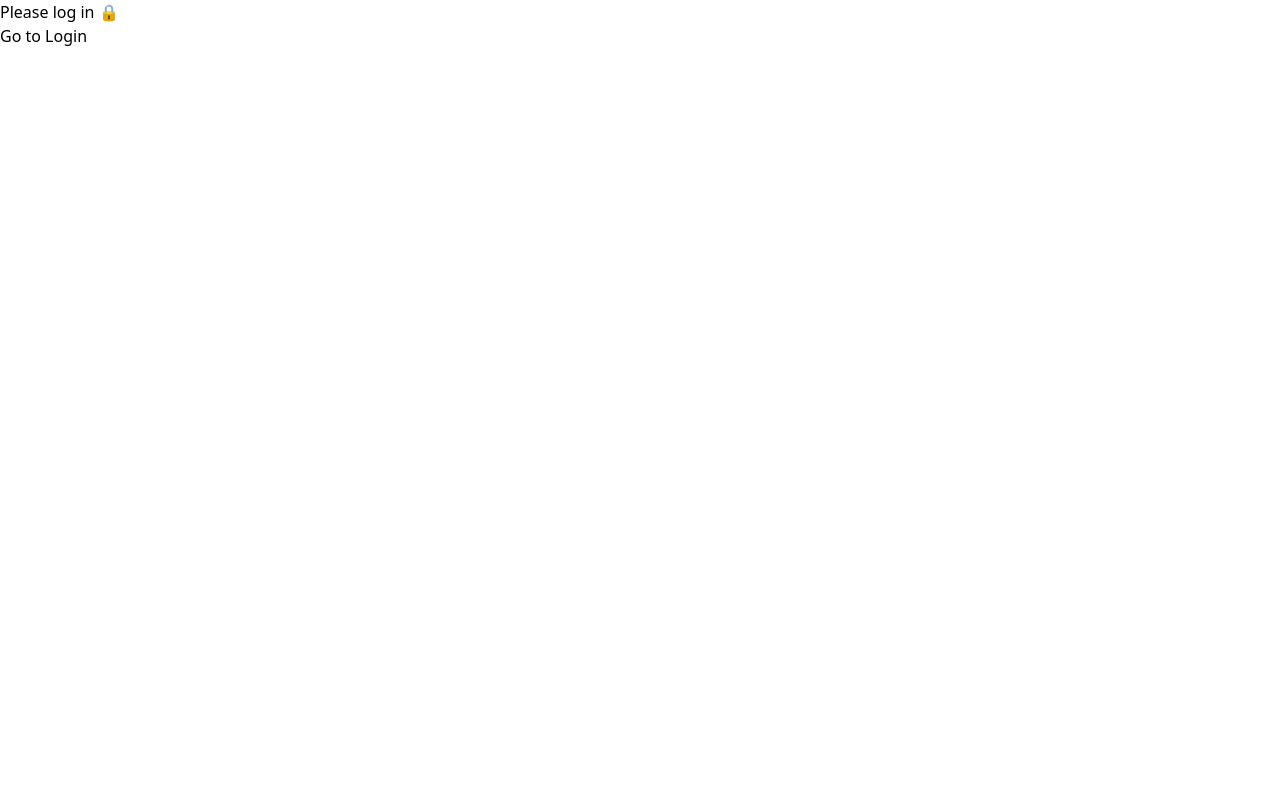
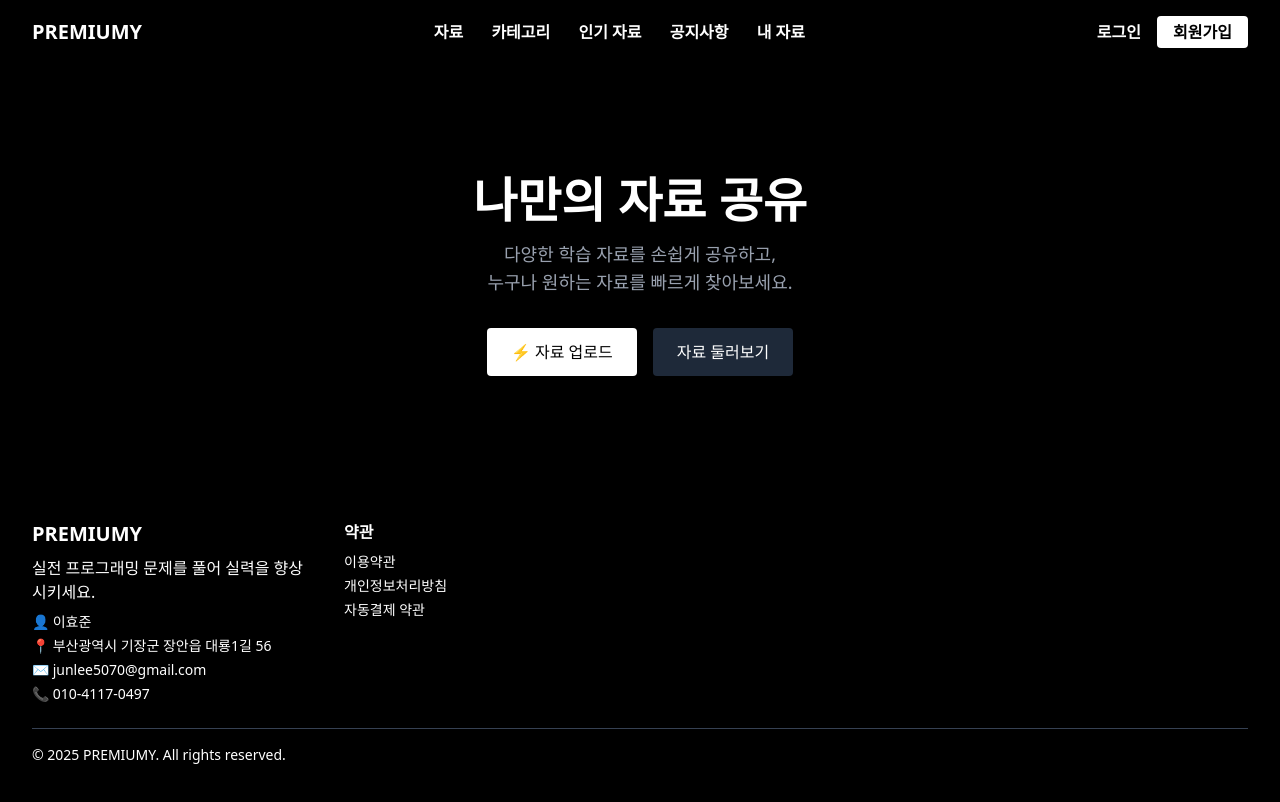
Before and after one commit to HP657/PREMIUMY, a SvelteKit app in the folder FrontEnd/: page / in a window 1280 px wide. Shown: the top 802 px of the page. Built offline with nearby package versions, Linux system fonts and the light colour scheme; no server answers.

Commit message:
✨ feat: Set default header and footer for the website

```diff
--- a/FrontEnd/src/app.css
+++ b/FrontEnd/src/app.css
@@ -1 +1,5 @@
 @import "tailwindcss";
+
+body {
+    background-color: black
+}
--- /dev/null
+++ b/FrontEnd/src/components/HeroSection.svelte
@@ -0,0 +1,18 @@
+<section class="bg-black text-center text-white py-24 px-6">
+    <h1 class="text-4xl md:text-5xl font-extrabold mb-4">
+        나만의 자료 공유
+    </h1>
+    <p class="text-lg text-gray-400 max-w-2xl mx-auto mb-8">
+        다양한 학습 자료를 손쉽게 공유하고, <br />
+        누구나 원하는 자료를 빠르게 찾아보세요.
+    </p>
+
+    <div class="flex justify-center gap-4">
+        <button class="flex items-center gap-2 bg-white text-black px-6 py-3 rounded hover:bg-gray-200 transition">
+            <span>⚡ 자료 업로드</span>
+        </button>
+        <button class="bg-gray-800 text-white px-6 py-3 rounded hover:bg-gray-700 transition">
+            자료 둘러보기
+        </button>
+    </div>
+</section>
--- a/FrontEnd/src/components/LogoutButton.svelte
+++ b/FrontEnd/src/components/LogoutButton.svelte
@@ -1,17 +1,13 @@
 <script lang="ts">
-    import { goto } from "$app/navigation";
-    import api from "$lib/api";
+    import { logout } from '$lib/api';
+    import { goto } from '$app/navigation';
+    export let setUser: (u: null) => void;
 
-
-    async function logout() {
-    try {
-        await api.post('/auth/logout');
+    async function handleLogout() {
+        await logout();
+        setUser(null);
         goto('/login');
-    } catch (error) {
-        alert('Logout failed. Please try again.');
     }
-    }
-
 </script>
 
-<button on:click={logout}>Logout</button>
+<button onclick={handleLogout}>로그아웃</button>
--- a/FrontEnd/src/lib/api.ts
+++ b/FrontEnd/src/lib/api.ts
@@ -1,11 +1,11 @@
 import axios from 'axios';
+import {goto} from "$app/navigation";
 
 const api = axios.create({
   baseURL: 'http://localhost:3000/api',
   withCredentials: true,
 });
 
-export default api;
 
 export async function checkAuth() {
   const res = await api.get('/auth/protected');
@@ -15,8 +15,18 @@ export async function checkAuth() {
 export async function getUserProfile() {
   try {
     const res = await api.get('/user/info');
+    console.log(res.data);
     return res.data;
   } catch (error) {
     return null;
   }
 }
+
+export async function logout() {
+  try {
+    await api.post('/auth/logout');
+    goto('/');
+  } catch (error) {
+    alert('Logout failed. Please try again.');
+  }
+}
--- /dev/null
+++ b/FrontEnd/src/lib/types/user.ts
@@ -0,0 +1,10 @@
+export interface User {
+    id: number;
+    email: string;
+    userName: string;
+    provider: string;
+    socialId: string;
+    nickname: string;
+    createdAt: string;
+    updatedAt: string;
+}
--- /dev/null
+++ b/FrontEnd/src/routes/+error.svelte
@@ -0,0 +1,11 @@
+<script lang="ts">
+    import { page } from '$app/state';
+</script>
+
+<div class="min-h-screen flex flex-col items-center justify-center bg-black text-white text-center">
+    <h1 class="text-6xl font-bold mb-4 text-white">{page.status}</h1>
+    <p class="text-lg mb-8">{page.error?.message || 'Page not found'}</p>
+    <a href="/" class="bg-white text-black px-6 py-3 rounded hover:bg-gray-200 transition">
+        Go Home
+    </a>
+</div>
--- a/FrontEnd/src/routes/+layout.svelte
+++ b/FrontEnd/src/routes/+layout.svelte
@@ -1,5 +1,89 @@
-<script>
-  let { children } = $props();
-  import "../app.css";
+<script lang="ts">
+    import "../app.css";
+    import { goto } from '$app/navigation';
+    import type { User } from '$lib/types/user';
+    import LogoutButton from "../components/LogoutButton.svelte";
+
+    export let data: { user: User | null };
+
+    let user = data.user;
+
+    function setUser(u: null) {
+        user = u;
+    }
 </script>
-{@render children()}
+
+
+<div class="min-h-screen flex flex-col">
+    <nav class="fixed top-0 left-0 w-full z-50 bg-black text-white px-8 py-4 flex justify-between items-center shadow">
+        <button
+                class="flex items-center font-bold text-xl bg-transparent border-0 cursor-pointer"
+                onclick={() => goto('/')}
+        >
+            PREMIUMY
+        </button>
+
+        <div class="space-x-6 font-semibold">
+            <button class="hover:text-gray-300" onclick={() => goto('/resources')}>자료</button>
+            <button class="hover:text-gray-300" onclick={() => goto('/categories')}>카테고리</button>
+            <button class="hover:text-gray-300" onclick={() => goto('/ranking')}>인기 자료</button>
+            <button class="hover:text-gray-300" onclick={() => goto('/notices')}>공지사항</button>
+            <button class="hover:text-gray-300" onclick={() => goto('/my-resources')}>내 자료</button>
+        </div>
+
+
+        <div class="space-x-3">
+            {#if user}
+                <span>{user.userName}님 환영합니다!</span>
+                <LogoutButton {setUser} />
+            {:else}
+                <button class="hover:text-gray-300 font-semibold" onclick={() => goto('/login')}>로그인</button>
+                <button class="bg-white text-black px-4 py-1 rounded hover:bg-gray-200 transition font-semibold" onclick={() => goto('/signup')}>
+                    회원가입
+                </button>
+            {/if}
+
+
+
+        </div>
+    </nav>
+
+    <main class="flex-1 pt-20">
+        <!--{@render children()}-->
+        <slot />
+    </main>
+
+
+    <footer class="bg-black text-white px-8 py-12">
+        <div class="max-w-7xl mx-auto grid grid-cols-1 md:grid-cols-4 gap-8">
+            <div class="space-y-2">
+                <h2 class="text-xl font-bold">PREMIUMY</h2>
+                <p>실전 프로그래밍 문제를 풀어 실력을 향상시키세요.</p>
+                <ul class="space-y-1 text-sm">
+                    <li>👤 이효준</li>
+                    <li>📍 부산광역시 기장군 장안읍 대룡1길 56</li>
+                    <li>✉ junlee5070@gmail.com</li>
+                    <li>📞 010-4117-0497</li>
+                </ul>
+            </div>
+
+            <div class="space-y-2">
+                <h3 class="font-semibold">약관</h3>
+                <ul class="space-y-1 text-sm">
+                    <li>이용약관</li>
+                    <li>개인정보처리방침</li>
+                    <li>자동결제 약관</li>
+                </ul>
+            </div>
+        </div>
+
+        <div class="mt-6 border-t border-gray-700 pt-4 text-sm flex justify-between items-center">
+            <p>© 2025 PREMIUMY. All rights reserved.</p>
+            <div class="space-x-4 flex">
+                <a href="#"><svg class="w-5 h-5">...</svg></a>
+                <a href="#"><svg class="w-5 h-5">...</svg></a>
+                <a href="#"><svg class="w-5 h-5">...</svg></a>
+            </div>
+        </div>
+    </footer>
+</div>
--- /dev/null
+++ b/FrontEnd/src/routes/+layout.ts
@@ -0,0 +1,8 @@
+import { browser } from '$app/environment';
+import { getUserProfile } from '$lib/api';
+
+export const load = async () => {
+    if (!browser) return { user: null };
+    const user = await getUserProfile();
+    return { user };
+};
--- a/FrontEnd/src/routes/+page.svelte
+++ b/FrontEnd/src/routes/+page.svelte
@@ -1,23 +1,5 @@
 <script lang="ts">
-    import { goto } from '$app/navigation';
-    import { checkAuth, getUserProfile } from '$lib/api';
-  import { onMount } from 'svelte';
-    import LogoutButton from '../components/LogoutButton.svelte';
-
-  let user = null;
-  let isAuthenticated = false;
-
-  onMount(async () => {
-    user = await getUserProfile();
-    console.log(user)
-    isAuthenticated = await checkAuth();
-  });
+import HeroSection from "../components/HeroSection.svelte";
 </script>
 
-{#if isAuthenticated}
-  <h1>Welcome! ✅</h1>
-  <LogoutButton />
-{:else}
-  <h1>Please log in 🔒</h1>
-  <button on:click={() => goto('/login')}>Go to Login</button>
-{/if}
+<HeroSection />
```
